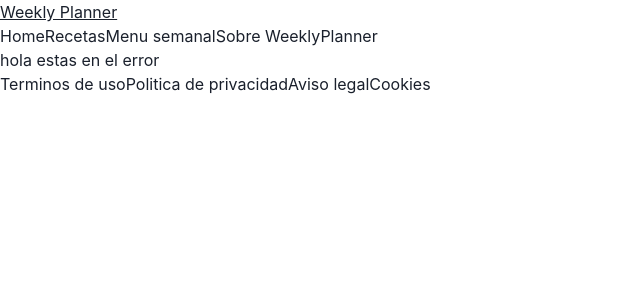
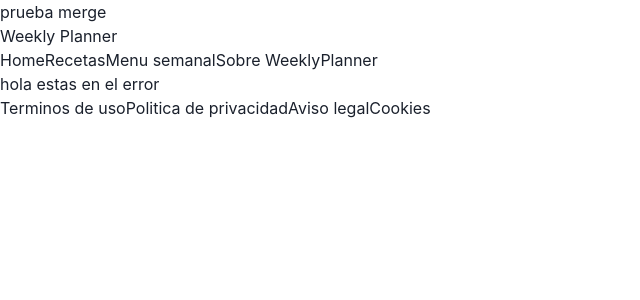
Before and after one commit to victorgomezferrer/weeky_planner, a React (Create React App) app: page /weekly_menu in a window 1280 px wide. Shown: the top 300 px of the page, without its empty margins (0-640 px from the left). Built offline with nearby package versions, Linux system fonts and the light colour scheme.

Commit message:
prueba merge

```diff
--- a/src/App.jsx
+++ b/src/App.jsx
@@ -4,8 +4,10 @@
 
 
 const App = () => {
+
     return (
         <>
+            <h1>prueba merge</h1>
             <ComponentRoutes></ComponentRoutes>
         </>
     )
```
